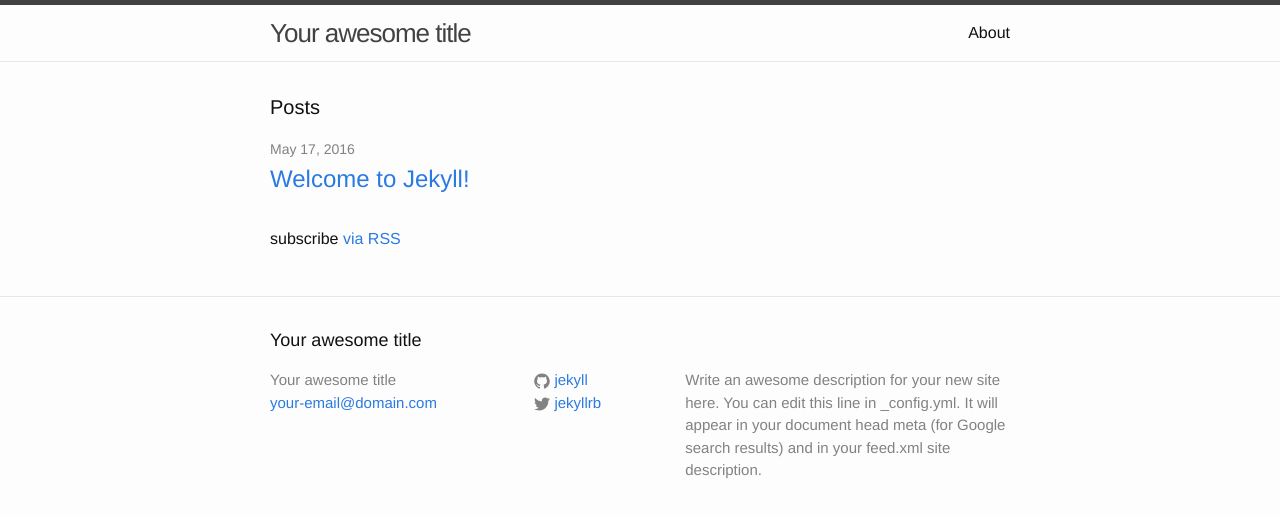
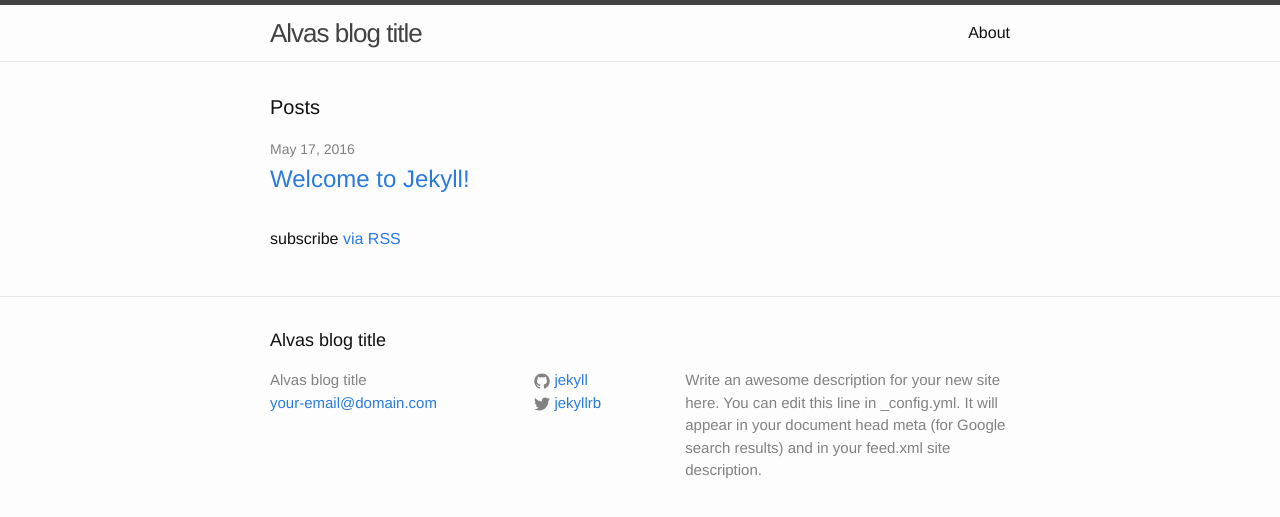
Before and after one commit to alvasnet/alvasnet.github.io, a Jekyll site: the page built from index.html, in a window 1280 px wide. Shown: the top 517 px of the page. Built offline with Jekyll 4.4.1, drawn with Linux system fonts in a browser that asks for light colours.

Commit message:
Update _config.yml

```diff
--- a/_config.yml
+++ b/_config.yml
@@ -6,7 +6,7 @@
 # 'jekyll serve'. If you change this file, please restart the server process.
 
 # Site settings
-title: Your awesome title
+title: Alvas blog title
 email: your-email@domain.com
 description: > # this means to ignore newlines until "baseurl:"
   Write an awesome description for your new site here. You can edit this
```
